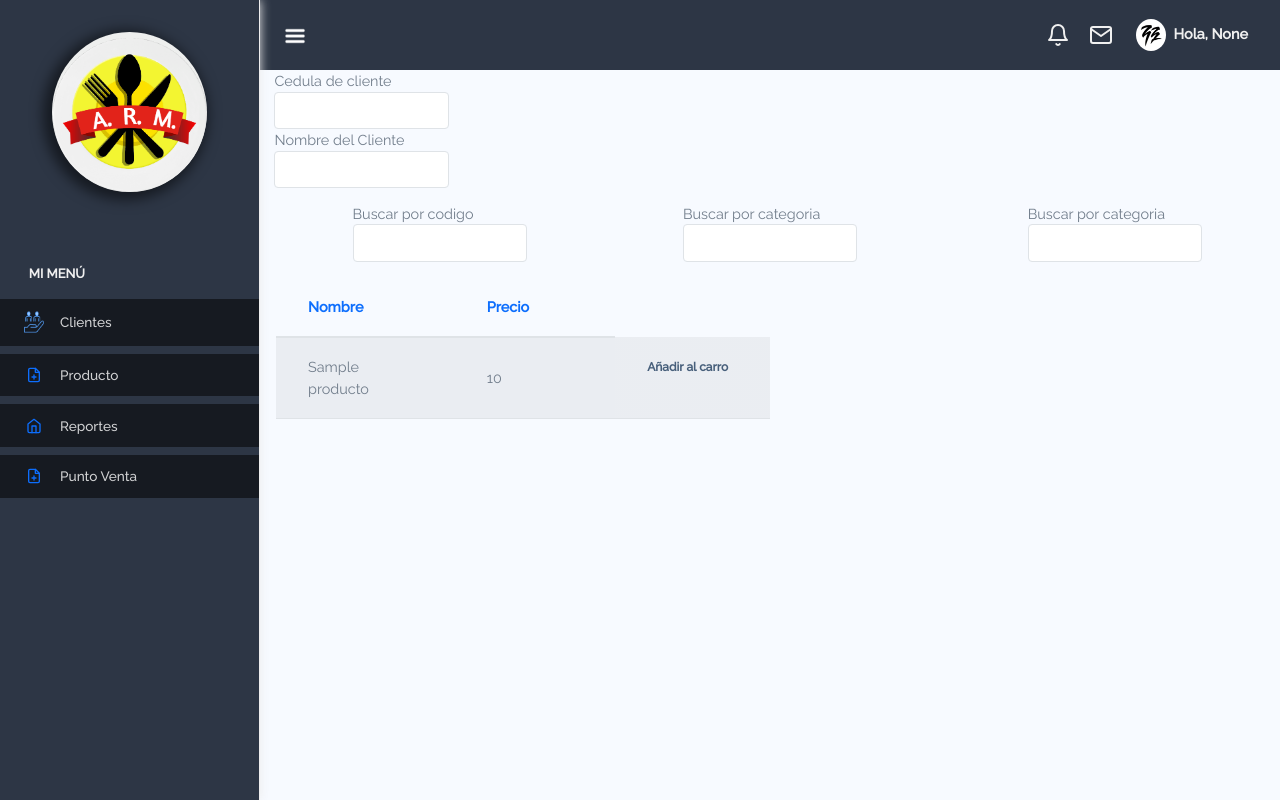
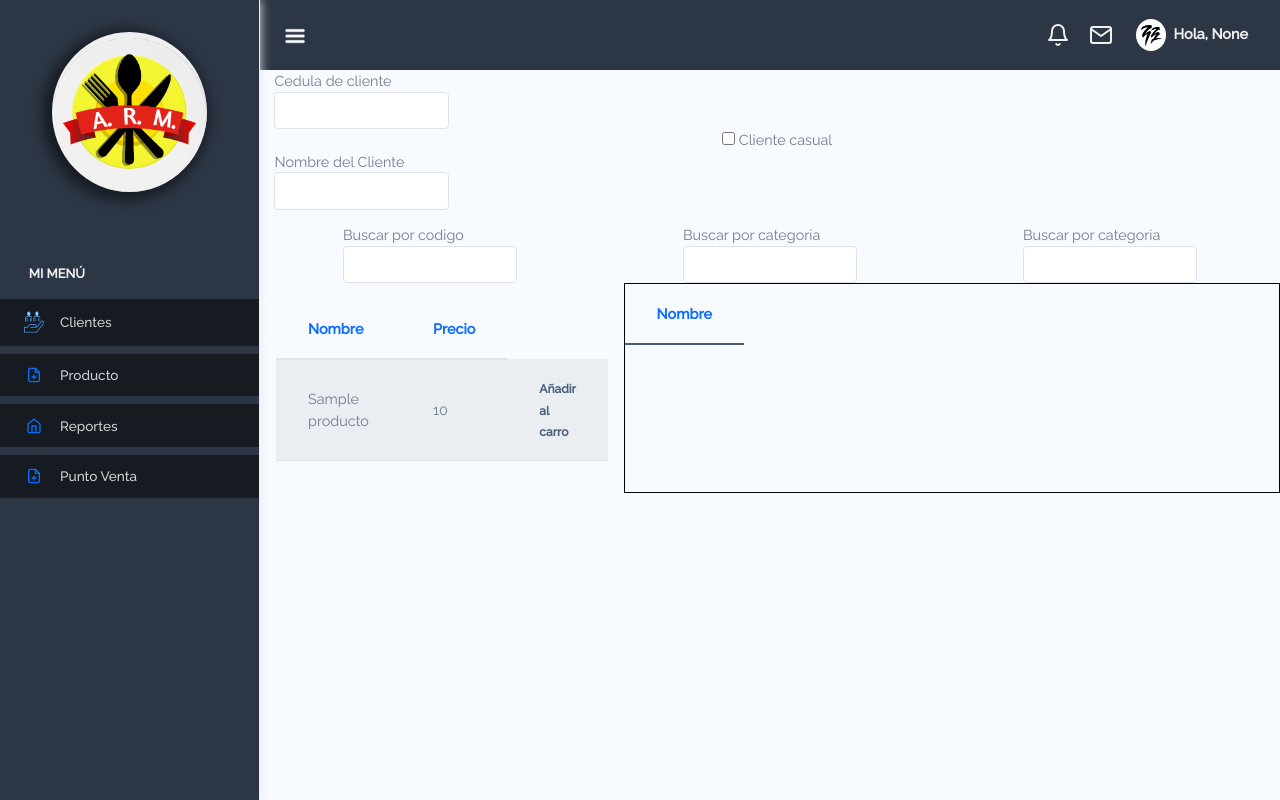
Before and after one commit to AxelAlvarenga/Proyecto, a Django app: page /pagina/vender in a window 1280 px wide. Run offline with Django 3.2, Linux system fonts and the light colour scheme; tables that the repository leaves empty hold one stand-in row (values such as "Sample post"); lists and menus that the app fills with data are empty; some libraries are stand-ins or nearby versions.

Commit message:
punto venta update

```diff
--- a/servidor/pagina/static/assets/css/app.css
+++ b/servidor/pagina/static/assets/css/app.css
@@ -1581,3 +1581,13 @@
 .clientept{
  padding-left: 1em;
 }
+
+.alineacion{
+  display: grid;
+  grid-template-columns: .3fr 1fr;
+}
+
+.contenedorfactura{
+   border:1px solid black
+
+}
--- a/servidor/pagina/templates/punto_venta.html
+++ b/servidor/pagina/templates/punto_venta.html
@@ -69,37 +69,41 @@
     <form>
 
         <div class="clientept">
+            <div>
                 <label for="ingresar-nombre">Cedula de cliente </label>
                 <input type="text" class="clienteptex">
+            </div>
+            <div class="forma">
+                <label><input type="checkbox" id="cbox1" value="first_checkbox" > Cliente casual</label>
+
+            </div>
+
+
         </div>
         <div class="clientept">
             <label for="ingresar-nombre">Nombre del Cliente </label>
             <input type="text" class="clienteptex">
         </div>
         <div class="busqueda">
-            <div class="clientept">
+            <div>
                 <label for="ingresar-nombre">Buscar por codigo </label>
                 <input type="text" class="clienteptex">
             </div>
 
-            <div class="mediotext">
+            <div>
                 <label for="ingresar-nombre">Buscar por categoria </label>
                 <input type="text" class="clienteptex">
             </div>
 
 
-            <div class="clientept">
+            <div>
                 <label for="ingresar-nombre">Buscar por categoria </label>
                 <input type="text" class="clienteptex">
             </div>
         </div>
 
-
-    </form>
+        <div class="alineacion">
             <div class="card-body">
-        <div class="dataTable-wrapper dataTable-loading no-footer sortable searchable fixed-columns">
-            <div class="dataTable-top">
-                <div class="dataTable-dropdown">
                             <table class="table table-striped dataTable-table" id="table1" style="width:50%">
                                 <thead>
                                     <tr>
@@ -125,11 +129,30 @@
 
 
 
-                                </td>
+
                                 </tr>
+
                                 {%endfor%}
+                            </table>
 
             </div>
+            <div class="contenedorfactura">
+
+                            <table class="table table-striped dataTable-table" id="table2" style="width:1%">
+                                <thead>
+                                    <tr>
+                                        <th data-sortable="dataTable-sorter" style="width: 10%;"><a href="#"
+                                            class="dt">Nombre</a></th>
+                                    </tr>
+                                </thead>
+                            </table>
+            </div>
+        </div>
+
+
+    </form>
+
+
 
 
 </body>
```
Lines whose indentation alone changed are shown as unchanged.
